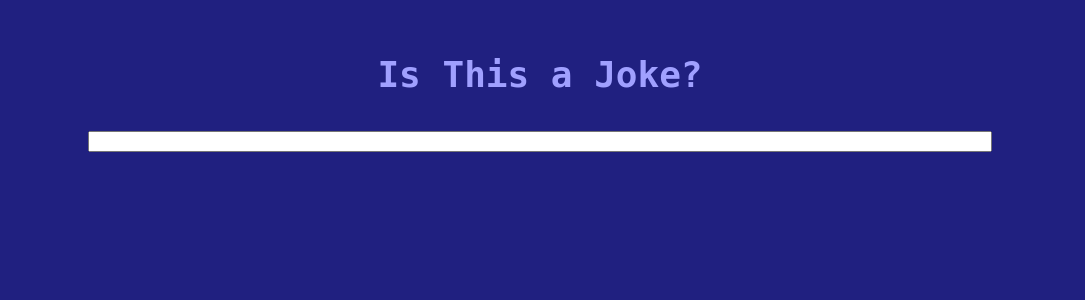
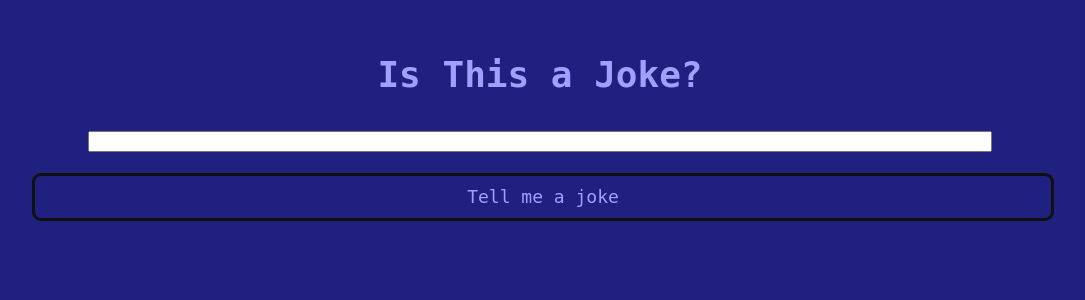
Before and after one commit to fl-jokebot-demo/jokebot-demo, a Django app: template jokebot/templates/index.html in a window 1280 px wide. Shown: the top 300 px of the page, without its empty margins (100-1185 px from the left). Run offline with Django 3.2, Linux system fonts and the light colour scheme; the template is opened without the code that fills it, so the values that code supplies are empty.

Commit message:
incremental commit, index.html wip.

```diff
--- a/jokebot/templates/index.html
+++ b/jokebot/templates/index.html
@@ -29,18 +29,31 @@
    <!-- javascript that we want to have loaded before page load  -->
    <script type = "text/javascript">
 
-      var csrftoken  = 0;       // will be loaded with hash to keep csrf protection happy
+      var csrftoken   = 0; // will be loaded with hash to keep csrf protection happy
+      var btn_tell    = 0; // button element used to prompt jokebot to tell a joke
+      var btn_listen  = 0; // button element used to prompt jokebot to listen to a joke
+      var btn_submit  = 0; // button element used to submit user input during joke interaction
+      var error_text  = 0; // someplace to put the bad news
+      var notice_text = 0; // someplace to put user help/instructions
 
       function init_page()
       {
-         error_text = document.getElementById( "jbd_error" );
-         csrftoken  = document.querySelector('[name=csrfmiddlewaretoken]').value;
+         csrftoken   = document.querySelector( "[name=csrfmiddlewaretoken]" ).value;
+         error_text  = document.getElementById( "jbd_error" );
+         notice_text = document.getElementById( "jbd_notice" );
+         btn_tell    = document.getElementById( "jbd_tell" );
+         btn_listen  = document.getElementById( "jbd_listen" );
+         btn_submit  = document.getElementById( "jbd_submit" );
 
          /*
          TODO once we have a DB and models
          pull count of joke models so we
 	 know if we may tell a joke or not
+	 display buttons appropriately
          */
+
+	 // always enable joke-bot listening on page load
+         btn_listen.style.display = "block";
 
       }
 
@@ -79,8 +92,8 @@
   <div class="clearing_div"></div>
   <div id="jbd_txt_wrapper" class="txt_submit"><input type="text" style="width: 90%"></div>
   <div id="jbd_submit" class="btn_submit" onclick="jbd_submit();">s u b m i t</div>
-  <div id="jbd_tell_joke" class="btn_submit" onclick="jbd_tell();">I tell a joke</div>
-  <div id="jbd_listen submit" class="btn_submit" onclick="jbd_listen();">Tell me a joke</div>
+  <div id="jbd_tell" class="btn_submit" onclick="jbd_tell();">I tell a joke</div>
+  <div id="jbd_listen" class="btn_submit" onclick="jbd_listen();">Tell me a joke</div>
   </form>
 
   </center>
```
